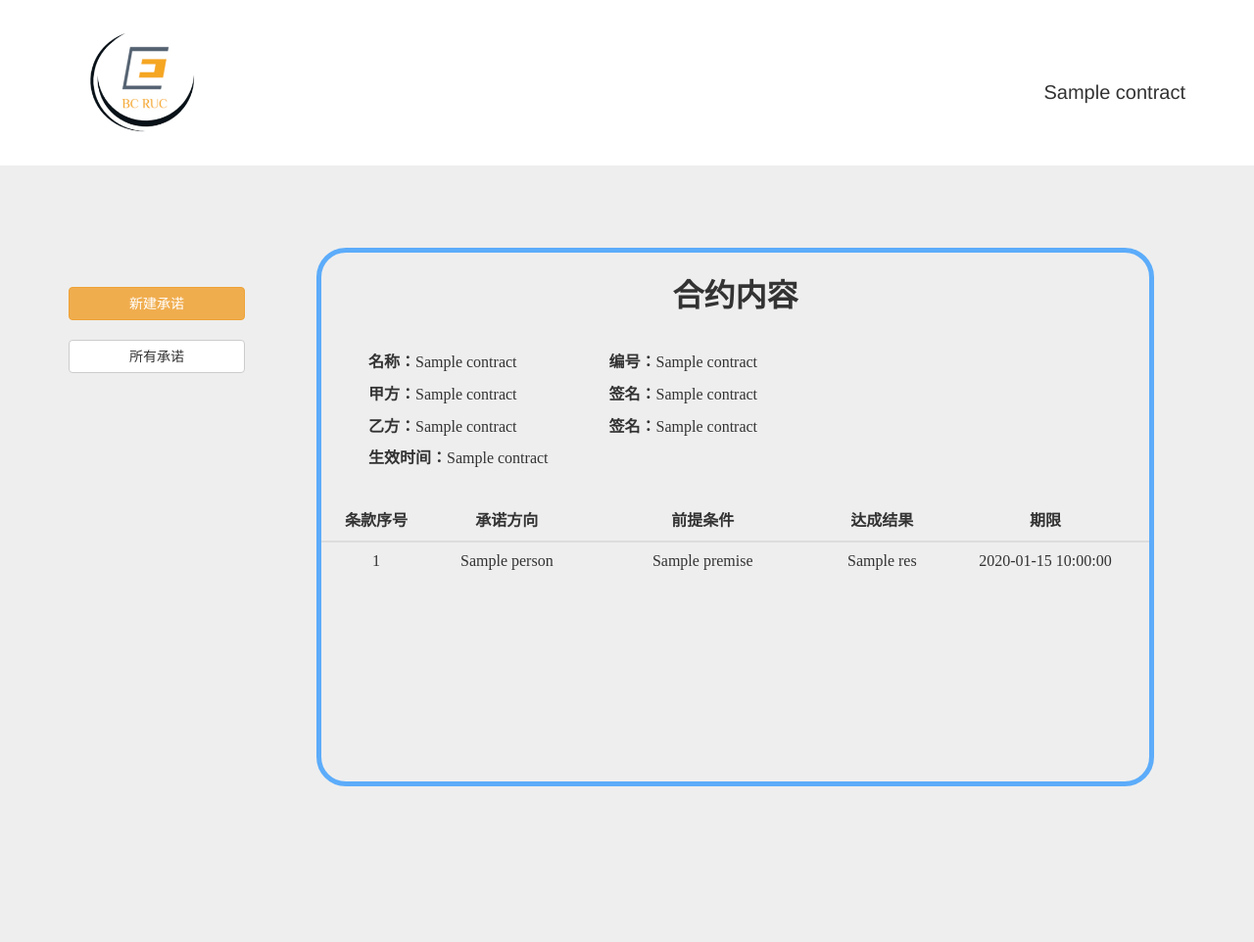
After one commit to zhayujie/contract-page, a Flask app: template templates/contract-content.html in a window 1280 px wide. The commit adds this page. Shown: the whole page at 98% size. Run offline with Flask 2, Linux system fonts and the light colour scheme; the template is opened without the code that fills it: most values are stand-ins (such as "Sample title", 1, 10 or a date in 2020).

Commit message:
增加查看某一条合约的功能

```diff
--- a/app.py
+++ b/app.py
@@ -46,7 +46,6 @@ def login_success():
 def show_file():
     username = request.form.get('username', default='user')
     contracts = db.get_user_contracts(username)
-    print(contracts)
     return render_template('file.html', username=username, contracts=contracts), 200
 
 @app.route('/contract', methods=['POST'])
@@ -61,6 +60,14 @@ def save():
         args['party_b'], args['sig_b'], args['valid_time'], json.dumps(args['content']))
     return 'success'
 
+@app.route('/query', methods=['POST'])
+def query():
+    username = request.form.get('username', default='user')
+    contract_id = request.form.get('contract_id', default='id')
+    contract = db.get_contract(username, contract_id)
+    l = json.loads(contract[9])
+    return render_template('contract-content.html', contract=contract, list=l), 200
+
 
 if __name__ == '__main__':
-    app.run(host='0.0.0.0', port=80, debug=True)
+    app.run(host='0.0.0.0', port=5100, threaded=True, debug=True)
--- /dev/null
+++ b/templates/contract-content.html
@@ -0,0 +1,170 @@
+<!DOCTYPE html>
+<html>
+
+    <head>
+        <meta charset="utf-8" />
+        <title></title>
+        <link href="../static/css/style.css" rel="stylesheet" type="text/css" media="all" />
+        <link href="../static/css/bootstrap.min.css" rel="stylesheet" type="text/css" media="all" />
+        <script src="../static/js/bootstrap.min.js" type="text/javascript" charset="utf-8"></script>
+        <script src="../static/js/jquery-1.11.1.min.js" type="text/javascript" charset="utf-8"></script>
+    </head>
+
+    <style>
+
+        #right {
+            width: 75%;
+            height: 550px;
+            margin: 0 auto;
+            margin-left:50px;
+            margin-right:0px;
+            border-style: solid;
+            border-width: 5px;
+            border-color: rgba( 30,144,255,0.7);
+            border-radius: 30px;
+            font-family:"黑体";
+            font-size: 16px;
+            display: inline-block;
+        }
+        button{
+            width:180px;
+        }
+        .table th {
+            text-align: center;
+            vertical-align: middle!important;
+        }
+        #table td {
+            text-align: left;
+        }
+
+    </style>
+
+    <body>
+        <div class="header" id="header">
+            <div class="container" >
+                <div class="nav-top">
+                    <!-- Brand and toggle get grouped for better mobile display -->
+                    <div class="navbar-header">
+                        <button type="button" class="navbar-toggle collapsed" data-toggle="collapse" data-target="#bs-example-navbar-collapse-1">
+                            <span class="sr-only">Toggle navigation</span>
+                            <span class="icon-bar"></span>
+                            <span class="icon-bar"></span>
+                            <span class="icon-bar"></span>
+                        </button>
+                        <div class="navbar-brand logo ">
+                            <img src="../static/images/logo.png" alt=" " class="img-responsive" height="120" width="120"/>
+                        </div>
+                    </div>
+                    <!-- Collect the nav links, forms, and other content for toggling -->
+                        <div class="collapse navbar-collapse nav-wil links" id="bs-example-navbar-collapse-1">
+                            <ul class="nav navbar-nav ">
+                                <br><br>
+                                <br><br>
+                                <li style="font-size: 20px;">{{ contract[1] }}</li>
+                            </ul>
+                        <div class="clearfix"></div>
+                        <br><br>
+                        </div><!-- /.navbar-collapse -->
+                </div>
+            </div>
+        </div>
+        <br>
+
+        <div class="team" id="template">
+        <div class="container">
+            <div class="about-w3l w3agile">
+                <div id="center" style="margin-bottom:5% ;">
+                    <div id='left' style="width: 15%;display: inline-block;margin-left: 0%;float: left;">
+                        <br><br>
+                        <div>
+                            <form action="/contract" method="post">
+                                <input type="hidden" id="hint" name="username" value="{{ contract[1] }}">
+                                <button type="submit" class="btn btn-warning">新建承诺</button>
+                            </form>
+                        </div>
+                        <div style="margin-top: 20px;">
+                            <form action="/file" method="post">
+                                <input type="hidden" name="username" value="{{ contract[1] }}">
+                                <button type="submit" class="btn btn-default">所有承诺</button>
+                            </form>
+                        </div>
+                    </div >
+
+                    <div id='right' style=" overflow:scroll; ">
+                        <div id="back" style="margin-bottom:7% ;">
+                            <br>
+                            <font style="font-size:32px" align="center"><b>合约内容</b></font>
+                            <br><br>
+
+                            <div id="table" style="margin-left: 38px;">
+                                <table style="border-collapse:separate; border-spacing:10px;">
+                                    <tr>
+                                        <td align="left">
+                                            <b>名称：</b>{{ contract[2] }}
+                                        </td>
+                                        <td>
+                                            &emsp;&emsp;&emsp;
+                                            <b>编号：</b>{{ contract[3] }}
+                                    </tr>
+                                    <tr>
+                                        <td lign="left">
+
+                                            <b>甲方：</b>{{ contract[4] }}
+                                        </td>
+                                        <td>
+                                            &emsp;&emsp;&emsp;
+                                            <b>签名：</b>{{ contract[5] }}
+                                        </td>
+                                    </tr>
+                                    <tr>
+                                        <td>
+                                            <b>乙方：</b>{{ contract[6] }}
+                                        </td>
+                                        <td>
+                                            &emsp;&emsp;&emsp;
+                                            <b>签名：</b>{{ contract[7] }}
+                                        </td>
+                                    </tr>
+                                    <tr>
+                                        <td>
+                                            <b>生效时间：</b>{{ contract[8] }}
+                                        </td>
+                                    </tr>
+                                </table>
+                            </div>
+                            <table class="table">
+                              <br>
+                              <thead>
+                                <tr>
+                                  <th>条款序号</th>
+                                  <th>承诺方向</th>
+                                  <th>前提条件</th>
+                                  <th>达成结果</th>
+                                  <th>期限</th>
+                                </tr>
+                              </thead>
+                              <tbody>
+                                {% for l in list %}
+                                    <tr>
+                                      <td>{{ loop.index0+1 }}</td>
+                                      <td>{{ l['person'] }}</td>
+                                      <td width="245px" style="word-break:break-all;">{{ l['premise'] }}</td>
+                                      <td>{{ l['res'] }}</td>
+                                      <td>{{ l['time'] }}</td>
+                                    </tr>
+                                {% endfor %}
+                              </tbody>
+                            </table>
+                        </div>
+                    </div>
+                </div>
+            </div>
+        </div>
+    </body>
+
+    <script type="text/javascript">
+        function submit(i) {
+
+        }
+    </script>
+</html>
```
Also changed, not shown: db.py (+15 -0 lines), templates/contract.html (+1 -6 lines), templates/file.html (+21 -5 lines).
